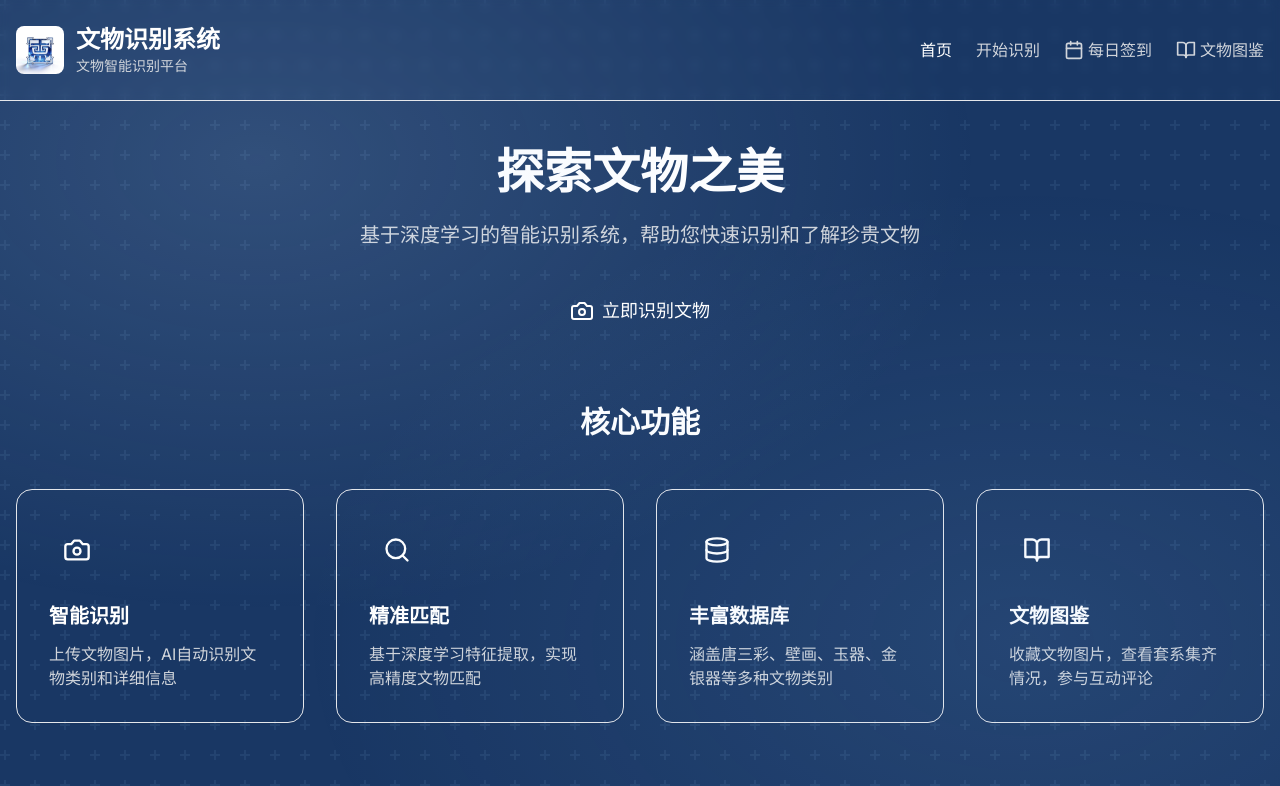
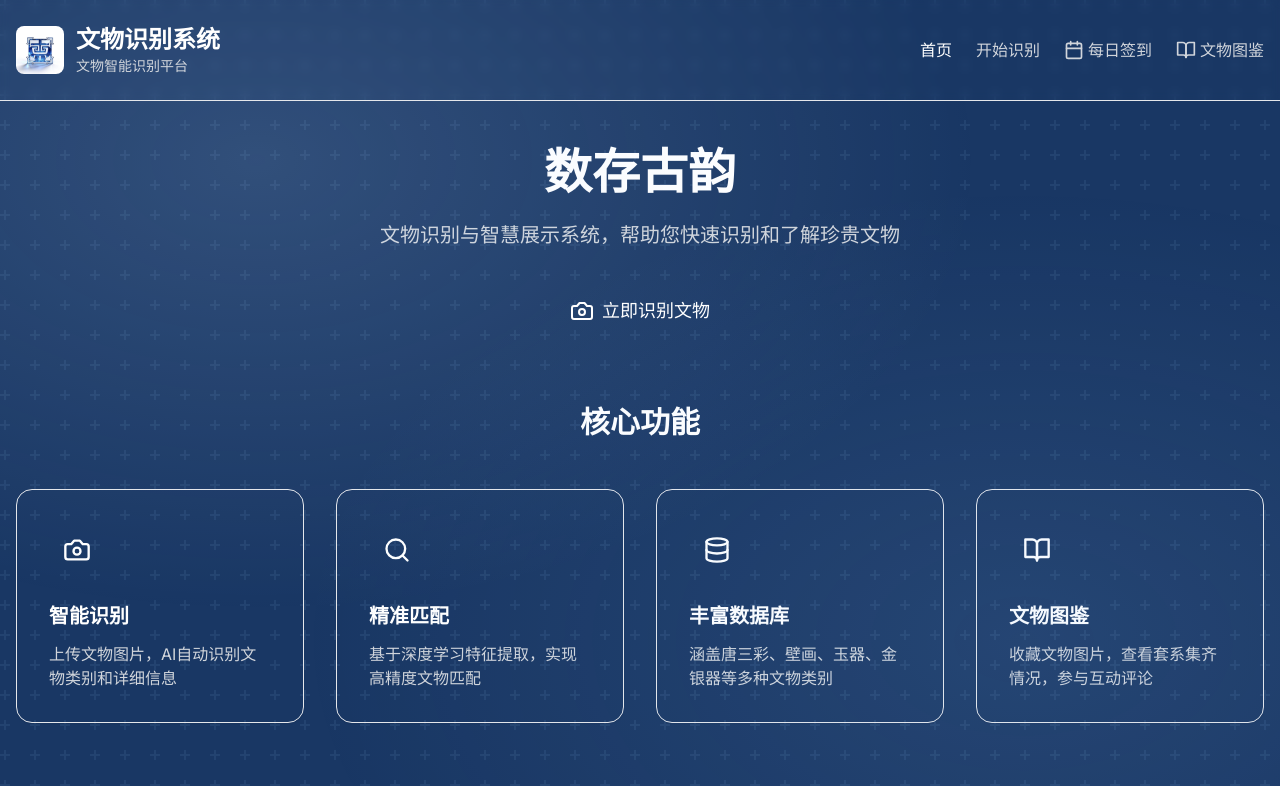
Before and after one commit to schzene/fronted-DaC, a Next.js app: page / in a window 1280 px wide. Shown: the top 786 px of the page. Built offline with nearby package versions, Linux system fonts and the light colour scheme.

Commit message:
优化蓝色系配色，图鉴功能-4

```diff
--- a/src/app/gallery/page.tsx
+++ b/src/app/gallery/page.tsx
@@ -55,7 +55,7 @@ const mockSeries: Series[] = [
         image: 'https://neeko-copilot.bytedance.net/api/text2image?prompt=Tang%20Dynasty%20tri-colored%20pottery%20horse&size=512x512',
         series: '唐三彩陶器',
         description: '三彩陶马，造型生动，色彩艳丽',
-        collected: true,
+        collected: false,
         comments: [],
       },
       {
@@ -80,7 +80,7 @@ const mockSeries: Series[] = [
         image: 'https://neeko-copilot.bytedance.net/api/text2image?prompt=Tang%20Dynasty%20flying%20Apsara%20mural&size=512x512',
         series: '壁画',
         description: '敦煌壁画中的飞天形象，轻盈飘逸',
-        collected: true,
+        collected: false,
         comments: [],
       },
       {
@@ -89,11 +89,11 @@ const mockSeries: Series[] = [
         image: 'https://neeko-copilot.bytedance.net/api/text2image?prompt=Tang%20Dynasty%20hunting%20scene%20mural&size=512x512',
         series: '壁画',
         description: '壁画中的狩猎场景，展现了当时的生活',
-        collected: true,
+        collected: false,
         comments: [],
       },
     ],
-    completed: true,
+    completed: false,
   },
 ];
 
--- a/src/app/page.tsx
+++ b/src/app/page.tsx
@@ -75,10 +75,10 @@ export default function HomePage() {
       <main className="container mx-auto px-4 py-12">
         <section className="text-center mb-16">
           <h2 className="text-5xl font-bold text-white mb-6 font-chinese">
-            探索文物之美
+            数存古韵
           </h2>
           <p className="text-xl text-gray-300 max-w-3xl mx-auto mb-8">
-            基于深度学习的智能识别系统，帮助您快速识别和了解珍贵文物
+            文物识别与智慧展示系统，帮助您快速识别和了解珍贵文物
           </p>
           <Link
             href="/recognize"
```
